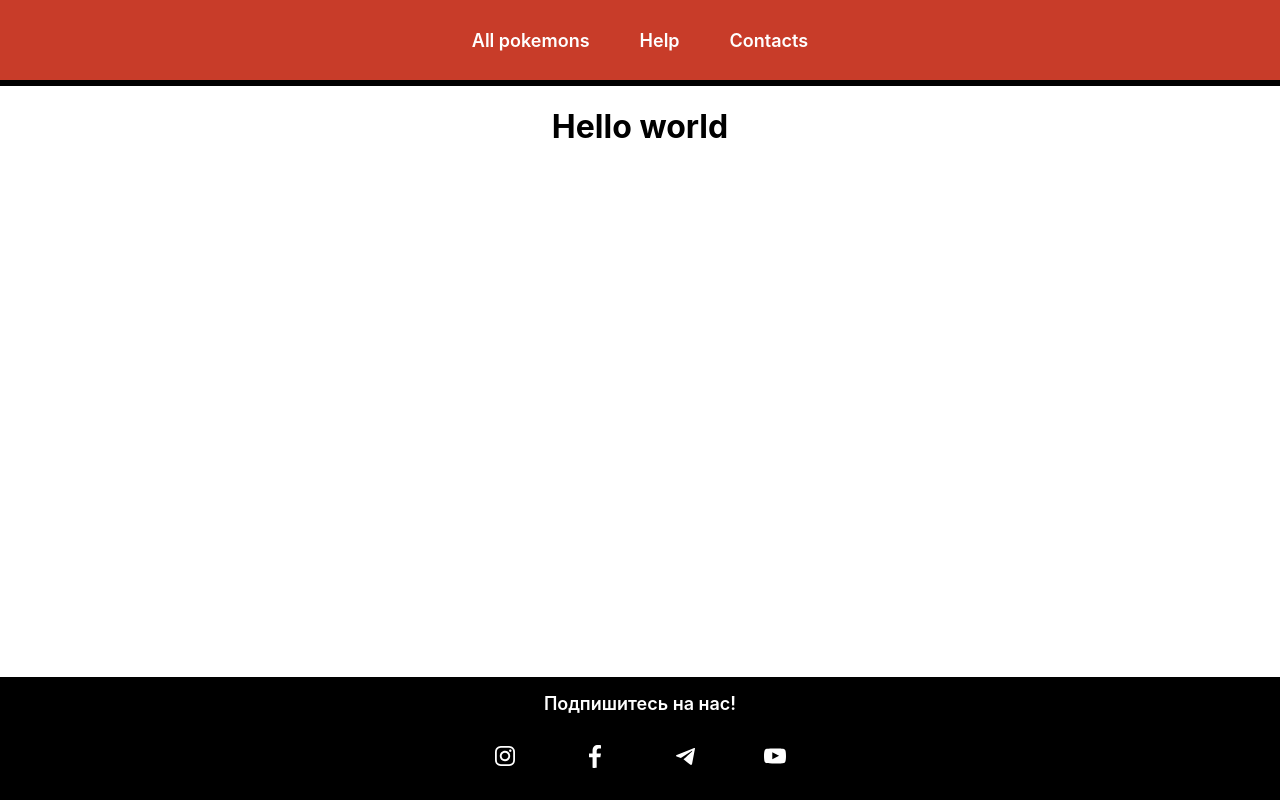
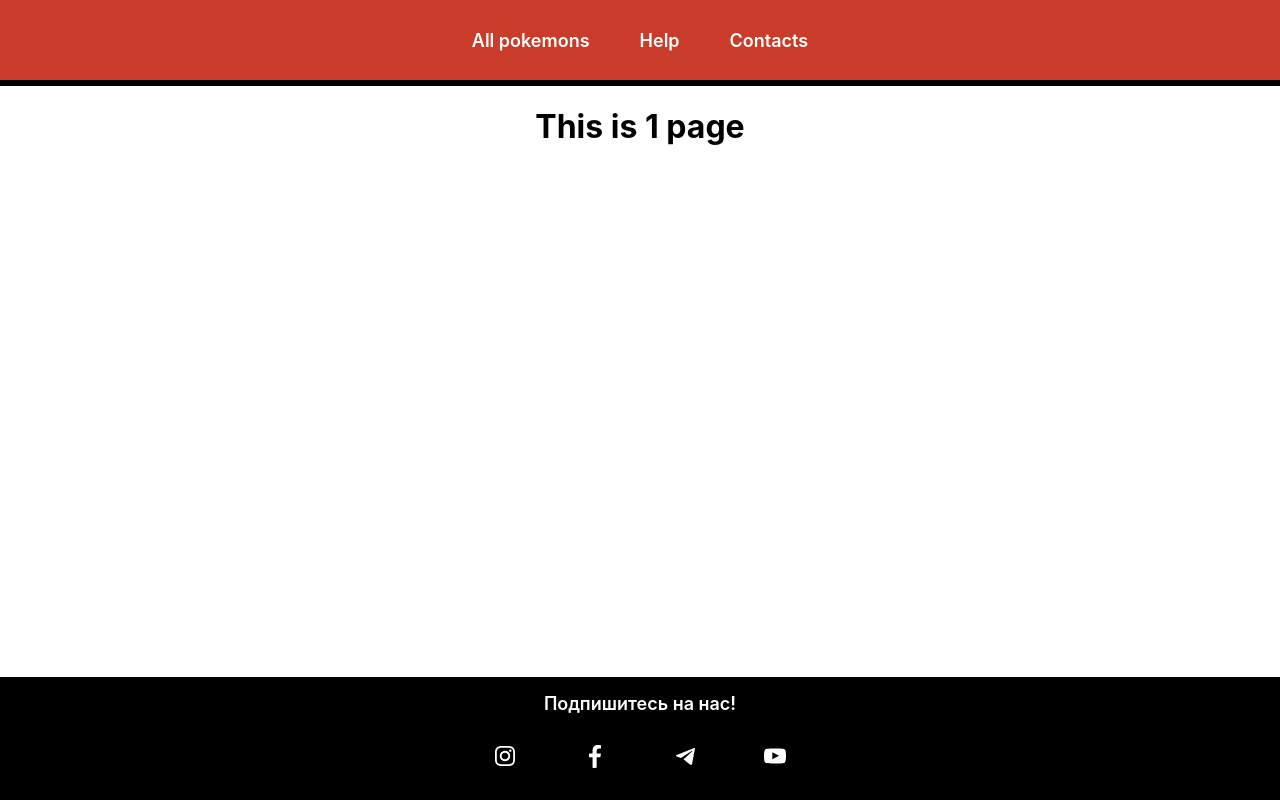
Before and after one commit to Kirill-Iusupov/pokeApi, a React (Create React App) app: page /pokemon/1 in a window 1280 px wide. Built offline with nearby package versions, Linux system fonts and the light colour scheme; no server answers.

Commit message:
made useParams working

```diff
--- a/src/components/app/App.jsx
+++ b/src/components/app/App.jsx
@@ -1,14 +1,12 @@
 import './App.css';
 import React from 'react';
-import { Routes , Route, useParams } from 'react-router-dom'
+import { Routes , Route } from 'react-router-dom'
 import Header from '../header';
 import Footer from '../footer';
 import PokemonsList from '../pokemonsList'
 import Pokemon from '../pokemonInfo/pokemoninfo';
 
 function App() {
-
-let {pokemon} = useParams();
 
   return (
     <div className="app">
--- a/src/components/pokemonInfo/pokemoninfo.jsx
+++ b/src/components/pokemonInfo/pokemoninfo.jsx
@@ -6,11 +6,20 @@ import { fetchPokemonInfo } from "../../redux/reducers/pokemonInfoSlice";
 
 
 const Pokemon = (props) =>{
+    const {pokemon} = useParams()
+    const dispatch = useDispatch();
+    const pokeInfo = useSelector(state => state.pokemonInfo)
+
+    useEffect(()=>{
+        dispatch(fetchPokemonInfo(pokemon))
+    },[dispatch])
 
 
+    console.log('Hello world!!!')
+    console.log(pokemon);
     return (
         <div>
-            <h1>Hello world</h1>
+            <h1>This is {pokemon} page</h1>
         </div>
     )
 
--- a/src/redux/reducers/pokemonInfoSlice.js
+++ b/src/redux/reducers/pokemonInfoSlice.js
@@ -39,6 +39,7 @@ const pokemonInfoSlice = createSlice({
         },
         [fetchPokemonInfo.rejected]: (state, action) =>{
             state.loading = false;
+            state.pokemonInfo = {};
             state.error = action.payload
         }
     }
```
